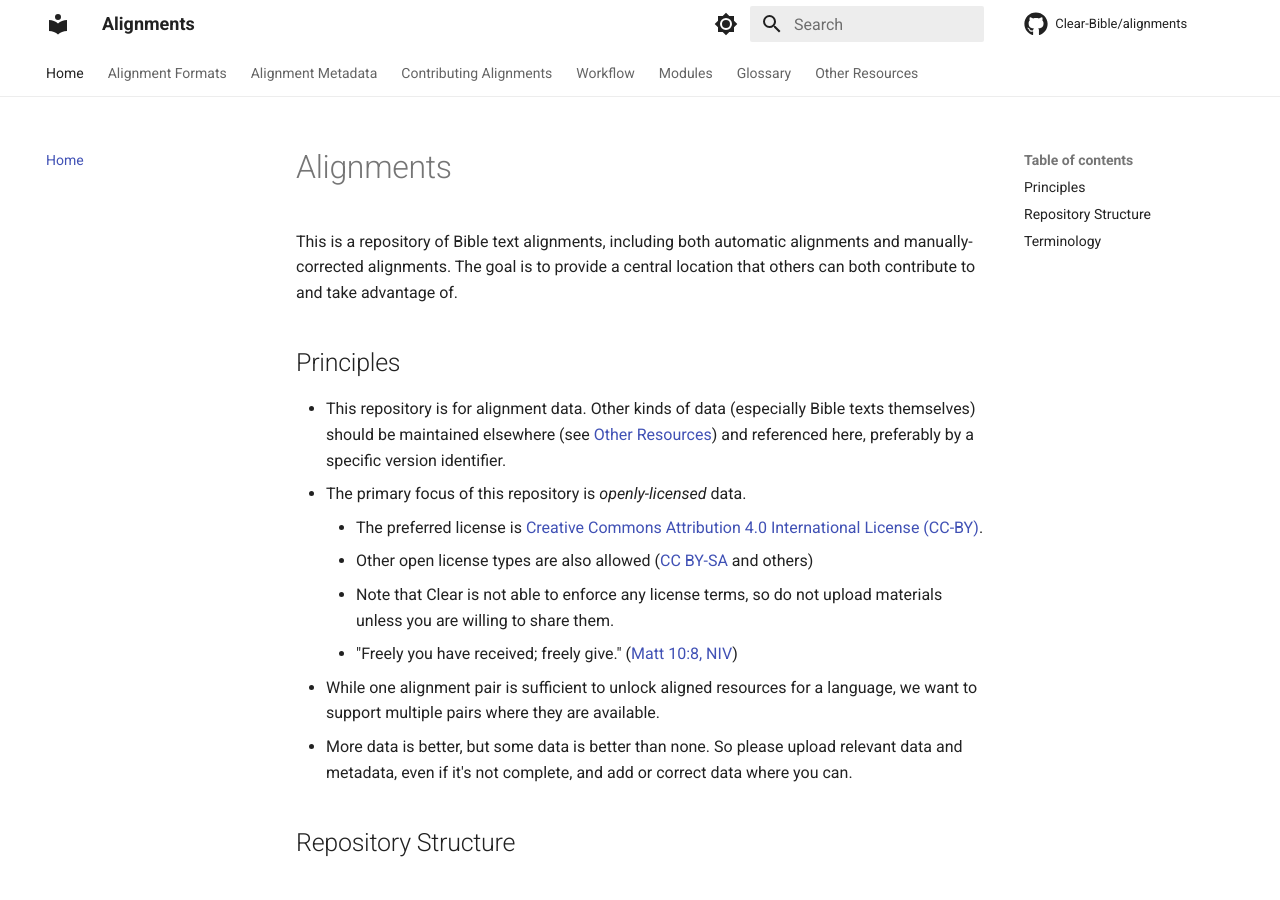
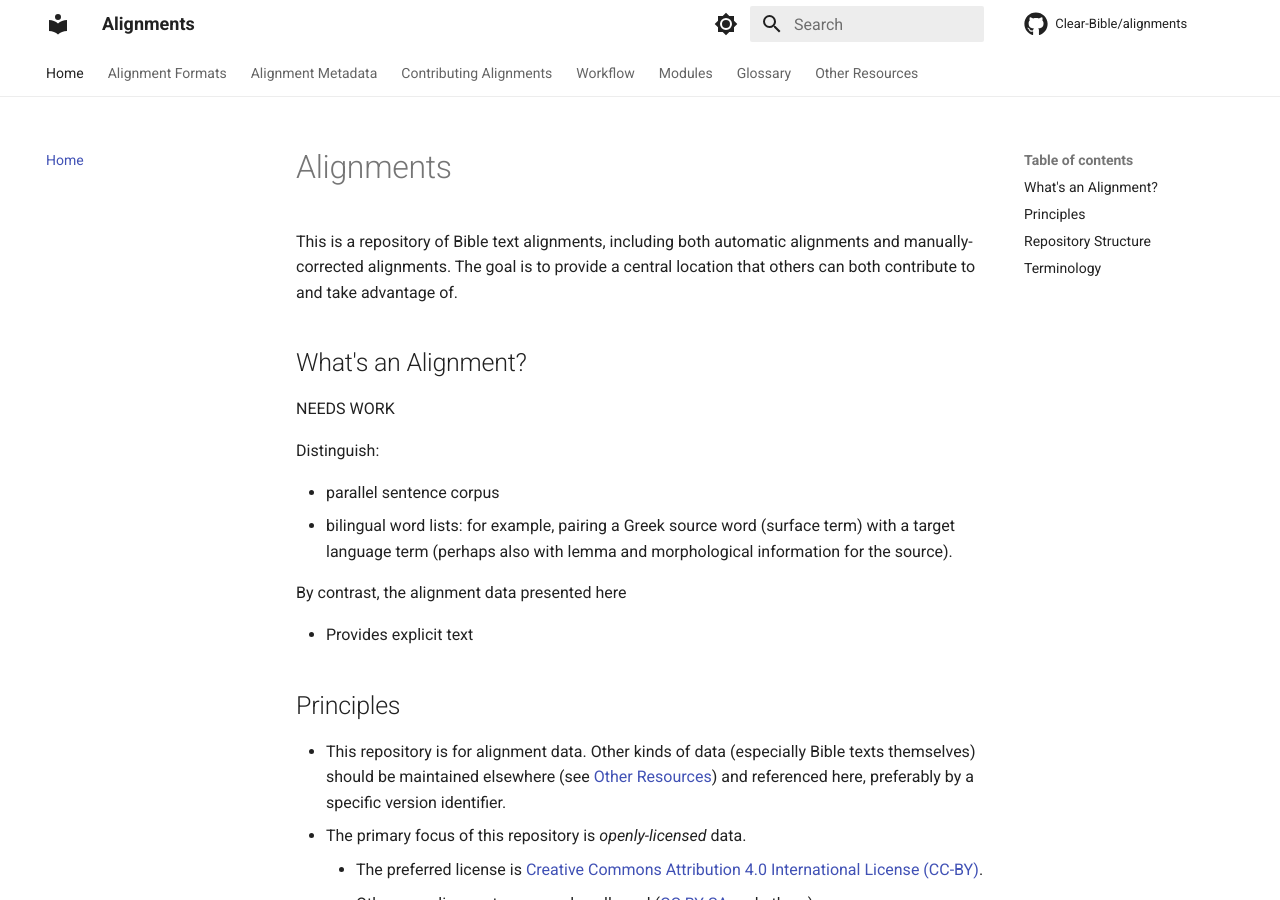
Before and after one commit to Clear-Bible/Alignments, an MkDocs documentation site: the page built from docs/index.md, in a window 1280 px wide and 900 px high. Built offline with MkDocs 1.6.1 and Material for MkDocs 9.7.7, drawn with Linux system fonts in a browser that asks for light colours; comment, search, counter and statistics services are not loaded.

Commit message:
Add documentation

```diff
--- a/docs/index.md
+++ b/docs/index.md
@@ -4,6 +4,21 @@ This is a repository of Bible text alignments, including both
 automatic alignments and manually-corrected alignments. The goal is to
 provide a central location that others can both contribute to and take
 advantage of.
+
+## What's an Alignment?
+
+NEEDS WORK
+
+Distinguish:
+
+* parallel sentence corpus
+* bilingual word lists: for example, pairing a Greek source word (surface term) with
+  a target language term (perhaps also with lemma and morphological
+  information for the source).
+
+By contrast, the alignment data presented here
+
+* Provides explicit text
 
 ## Principles
 
```
